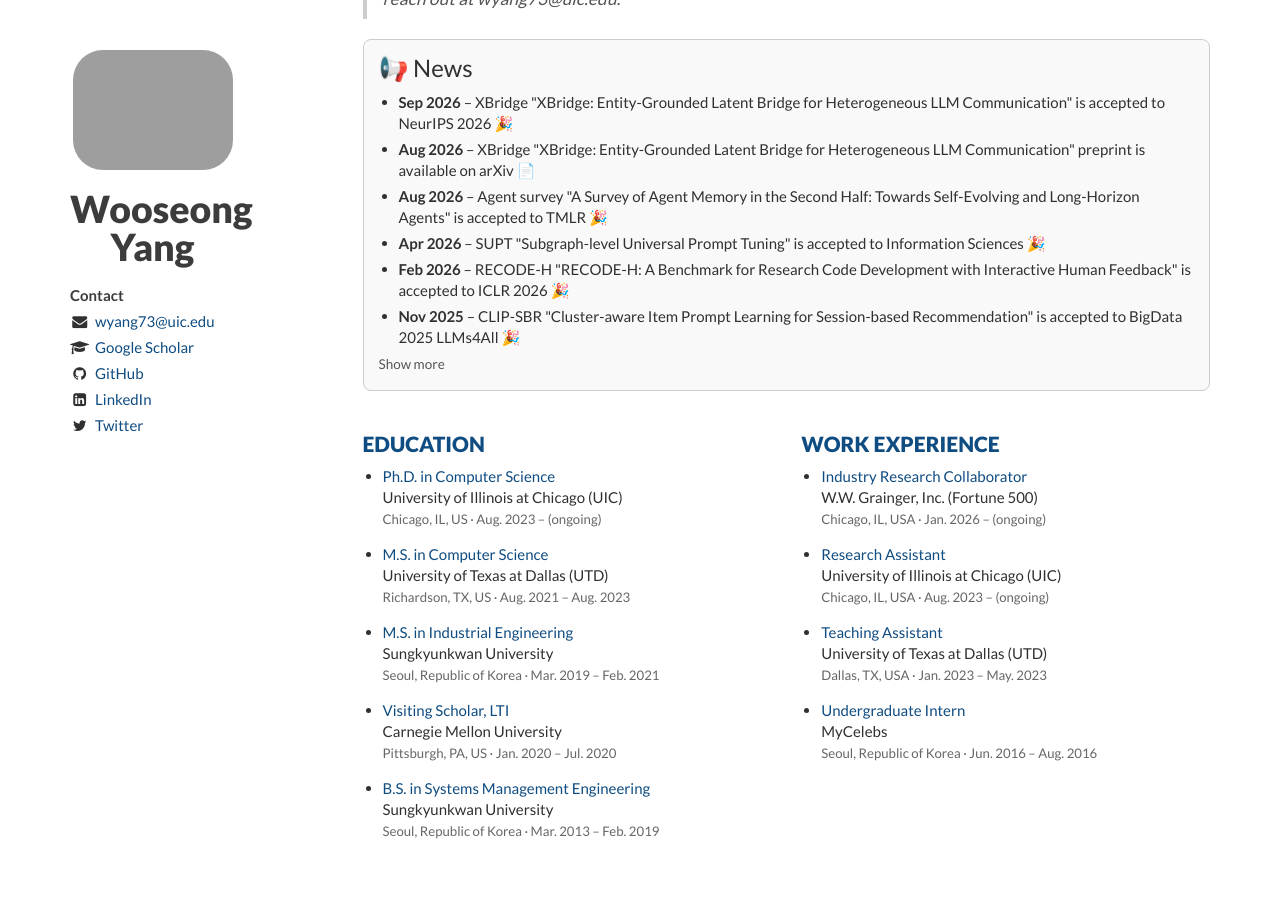
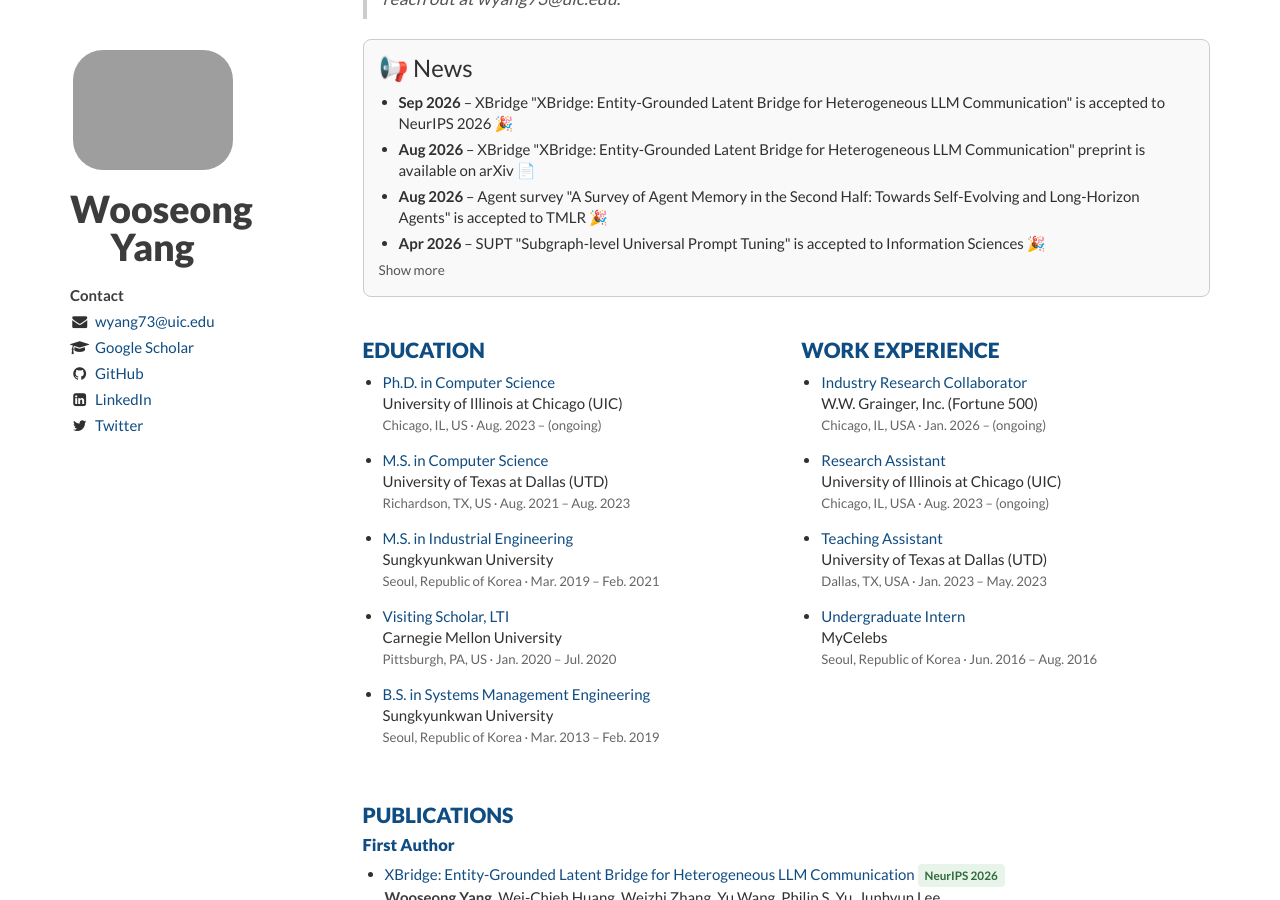
Before and after one commit to WooseongYang/WooseongYang.github.io, a Jekyll site: the page built from index.html, in a window 1280 px wide and 900 px high, scrolled down 380 px. Built offline with Jekyll 4.4.1, drawn with Linux system fonts in a browser that asks for light colours; nearby versions of some CDN libraries; the list of posts is cut into pages by our own code; part of the change alters nothing that is shown.

Commit message:
Show only the four latest news items above the fold
Co-Authored-By: Claude Opus 5.5 (1M context) <noreply@anthropic.com>

```diff
--- a/_includes/about.html
+++ b/_includes/about.html
@@ -27,12 +27,12 @@
     <li><strong>Aug 2026</strong> &ndash; XBridge "XBridge: Entity-Grounded Latent Bridge for Heterogeneous LLM Communication" preprint is available on arXiv 📄</li>
     <li><strong>Aug 2026</strong> &ndash; Agent survey "A Survey of Agent Memory in the Second Half: Towards Self-Evolving and Long-Horizon Agents" is accepted to TMLR 🎉</li>
     <li><strong>Apr 2026</strong> &ndash; SUPT "Subgraph-level Universal Prompt Tuning" is accepted to Information Sciences 🎉</li>
-    <li><strong>Feb 2026</strong> &ndash; RECODE-H "RECODE-H: A Benchmark for Research Code Development with Interactive Human Feedback" is accepted to ICLR 2026 🎉</li>
-    <li><strong>Nov 2025</strong> &ndash; CLIP-SBR "Cluster-aware Item Prompt Learning for Session-based Recommendation" is accepted to BigData 2025 LLMs4All 🎉</li>
   </ul>
   <details style="margin-top: 6px;">
     <summary style="cursor: pointer; font-size: 90%; color: #555; outline: none;">Show more</summary>
     <ul style="padding-left: 20px; margin: 6px 0 0 0;">
+      <li><strong>Feb 2026</strong> &ndash; RECODE-H "RECODE-H: A Benchmark for Research Code Development with Interactive Human Feedback" is accepted to ICLR 2026 🎉</li>
+      <li><strong>Nov 2025</strong> &ndash; CLIP-SBR "Cluster-aware Item Prompt Learning for Session-based Recommendation" is accepted to BigData 2025 LLMs4All 🎉</li>
       <li><strong>Nov 2025</strong> &ndash; ColdRAG "Adaptive Candidate Retrieval with Dynamic Knowledge Graph Construction for Cold-Start Recommendation" preprint is available on arXiv 📄</li>
       <li><strong>Sep 2025</strong> &ndash; LLMInit "LLMInit: A Free Lunch from Large Language Models for Selective Initialization of Recommendation" is accepted to EMNLP 2025 Industry Track 🎉</li>
     </ul>
```
